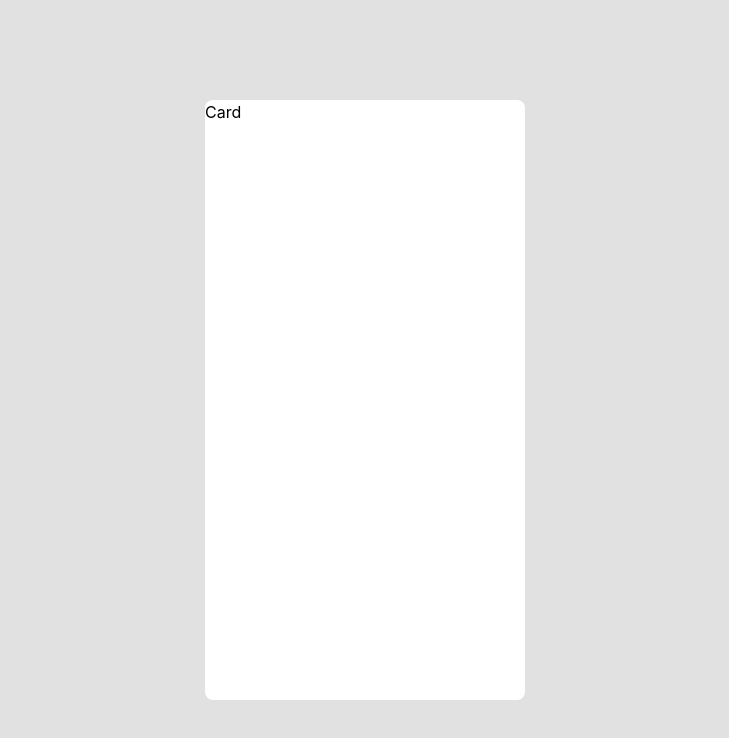
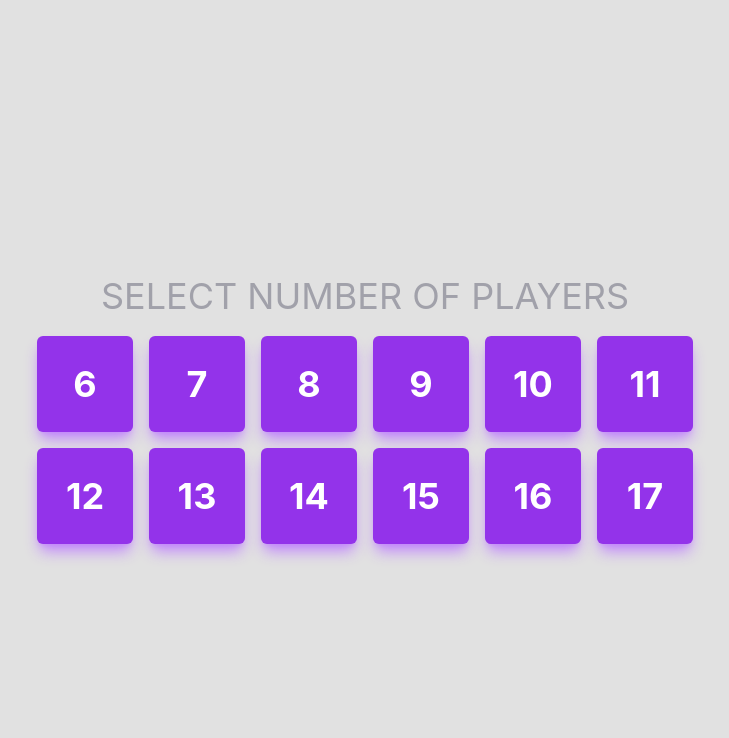
Before and after one commit to Matdrox/werewolf, a React (Create React App) app: page / in a window 1280 px wide. Shown: the top 738 px of the page, without its empty margins (275-1004 px from the left). Built offline with nearby package versions, Linux system fonts and the light colour scheme.

Commit message:
[Added] Menu

```diff
--- a/src/App.js
+++ b/src/App.js
@@ -1,9 +1,9 @@
-import Card from './Card';
+import Menu from './Menu';
 
 function App() {
   return (
     <div className='w-full h-screen flex justify-center items-center'>
-      <Card />
+      <Menu />
     </div>
   );
 }
--- a/src/Card.js
+++ b/src/Card.js
@@ -4,9 +4,9 @@ const Card = () => {
   return (
     <motion.div
       className='bg-white w-1/4 h-3/4 rounded-lg'
-      whileHover={{ scale: 1.03 }}
+      whileHover={{ scale: 1.02 }}
       whileTap={{ scale: 1 }}
-	  transition={{duration: .1}}
+	  transition={{duration: .15}}
     >
       <div className='text-black'>Card</div>
     </motion.div>
--- /dev/null
+++ b/src/Menu.js
@@ -0,0 +1,37 @@
+import React from 'react';
+import { motion } from 'framer-motion';
+
+const Menu = () => {
+  return (
+    // <div>
+    //   <div className='flex-row'>
+    //     <p className='text-center text-2xl p-5'>NUMBER OF PLAYERS</p>
+    //     <div className='rounded-md shadow-sm'>
+    //       <input
+    //         type='text'
+    //         className='form-input py-4 px-4 block w-full leading-5 text-center rounded-md sm:text-sm sm:leading-5'
+    //       />
+    //     </div>
+    //   </div>
+    // </div>
+    <div>
+      <p className='text-center text-4xl p-5 text-zinc-400'>SELECT NUMBER OF PLAYERS</p>
+      <div className='grid grid-cols-6 gap-4'>
+        {[6, 7, 8, 9, 10, 11, 12, 13, 14, 15, 16, 17].map((number) => (
+          <motion.button
+            key={number}
+            type='button'
+            className='col-span-1 w-24 h-24 text-4xl rounded-md bg-purple-600 shadow-lg shadow-purple-400 text-white font-bold'
+            whileHover={{ scale: 1.1 }}
+            whileTap={{ scale: 1, transition: {duration: 0.03} }}
+			transition={{duration: 0.1}}
+          >
+            {number}
+          </motion.button>
+        ))}
+      </div>
+    </div>
+  );
+};
+
+export default Menu;
```
